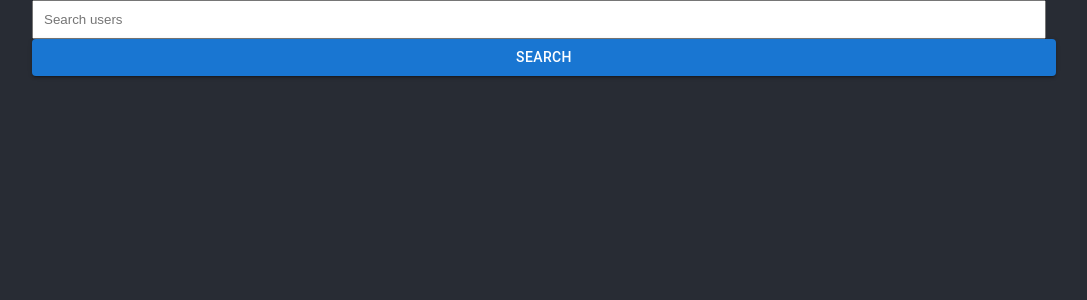
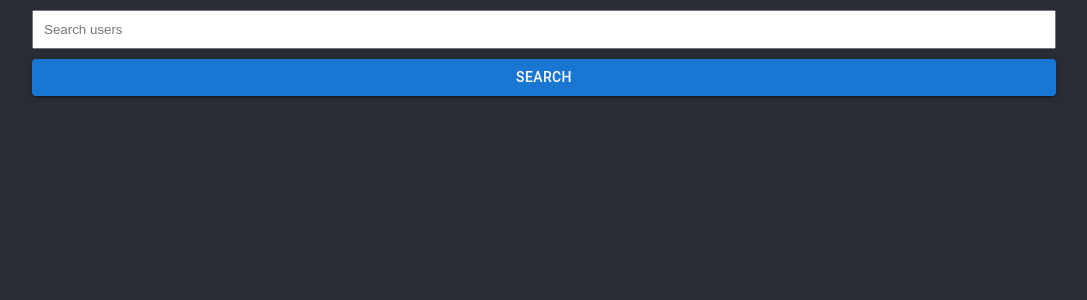
Before and after one commit to prog-ops/mygithub_user_repos, a React (Create React App) app: page / in a window 1280 px wide. Shown: the top 300 px of the page, without its empty margins (96-1183 px from the left). Built offline with nearby package versions, Linux system fonts and the light colour scheme.

Commit message:
set width wider if search button is clicked (if showRepos is true)

```diff
--- a/src/screens/SearchComponent.tsx
+++ b/src/screens/SearchComponent.tsx
@@ -1,6 +1,6 @@
 import React, {useId, useRef, useState} from 'react';
-import { useSelector, useDispatch } from 'react-redux';
-import { fetchUsers, fetchRepositories } from '../redux/store';
+import {useSelector, useDispatch} from 'react-redux';
+import {fetchUsers, fetchRepositories} from '../redux/store';
 import {Button, FormControl} from "@mui/material";
 
 export interface User {
@@ -8,6 +8,7 @@ export interface User {
   id: number;
   avatar_url: string;
 }
+
 export interface RootState {
   users: User[];
   repositories: Record<string, { name: string; html_url: string }[]>;
@@ -25,7 +26,7 @@ function SearchComponent() {
     const newQuery = searchRef.current?.value ?? "";
     setQuery(newQuery);
     if (newQuery === "") {
-      dispatch({ type: "CLEAR_USERS" });
+      dispatch({type: "CLEAR_USERS"});
     } else {
       dispatch(fetchUsers(newQuery) as any);
     }
@@ -43,8 +44,23 @@ function SearchComponent() {
   const id = useId()
 
   const userList = users.map((user: User) => (
-      <div style={{backgroundColor:"royalblue", marginBottom:"5px"}} key={user.id + id + user.login}>
-        <img src={user.avatar_url} alt={user.login} style={{ width: "20%" }}/>
+      <div key={user.id + id + user.login}
+           style={{
+             backgroundColor: "dimgray",
+             marginBottom: "8px",
+             borderRadius: "8px",
+             width: showRepos ? '50%' : '20%',
+             marginTop: "21px",
+           }}>
+        <img src={user.avatar_url}
+             alt={user.login}
+             style={{
+               marginLeft: "15px",
+               marginTop: "15px",
+               borderRadius: '50%',
+               boxShadow: '0 0 5px 4px rgba(255, 180, 128, 0.5)',
+               width: '20%'
+             }}/>
         <h2>{user.login}</h2>
 
         {showRepos && repositories[user.login] && (
@@ -53,7 +69,7 @@ function SearchComponent() {
                   <div key={repository.name}>
                     <a href={repository.html_url}>{repository.name}</a>
                   </div>
-              ))}
+              ))}.
             </div>
         )}
       </div>
@@ -61,16 +77,16 @@ function SearchComponent() {
 
   return (
       <div style={{display: 'flex', flexDirection: 'column', alignItems: 'center'}}>
-        <FormControl sx={{ width: '80%'}} variant='filled'>
+        <FormControl sx={{width: '80%', mt: '10px'}} variant='filled'>
           <input
               type="text"
               ref={searchRef}
               placeholder="Search users"
               onChange={handleSearch}
-              style={{flex: 1, marginRight: 10, padding: 10}}
+              style={{flex: 1, padding: 10}}
           />
         </FormControl>
-        <Button variant='contained' sx={{width: '80%'}} onClick={handleShowAllRepositories}>
+        <Button variant='contained' sx={{width: '80%', mt: '10px'}} onClick={handleShowAllRepositories}>
           Search
         </Button>
         {userList}
```
